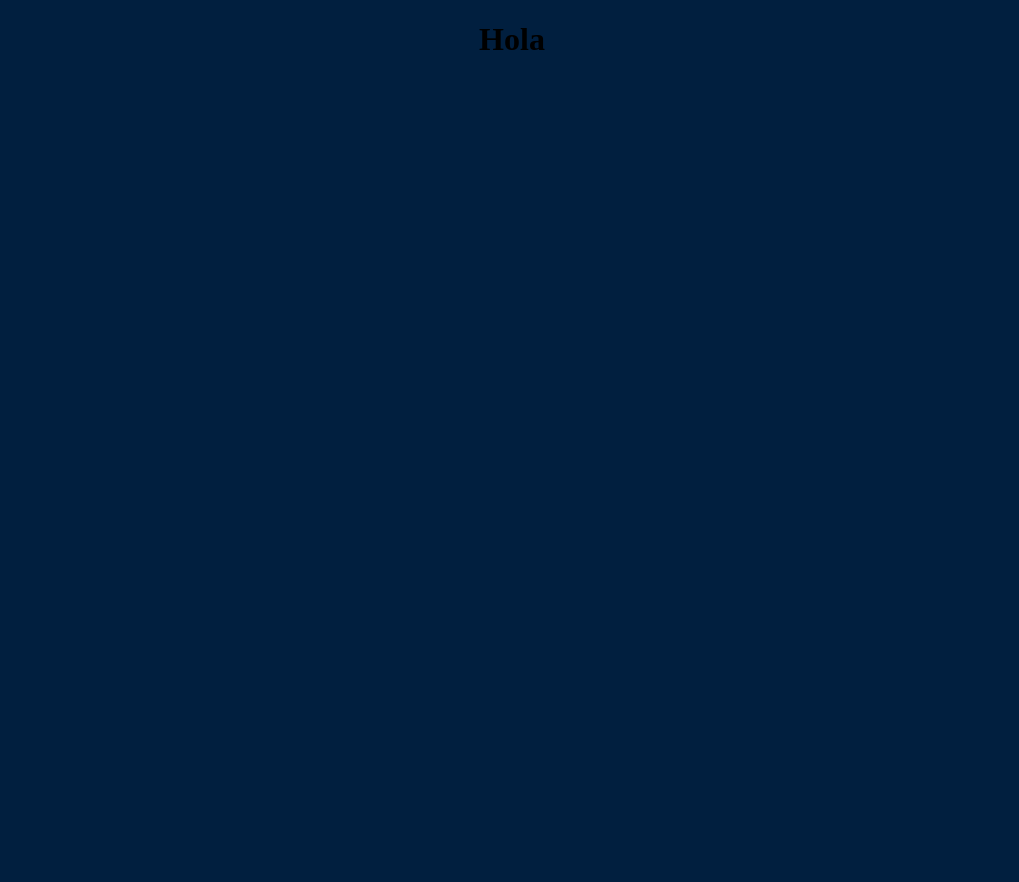
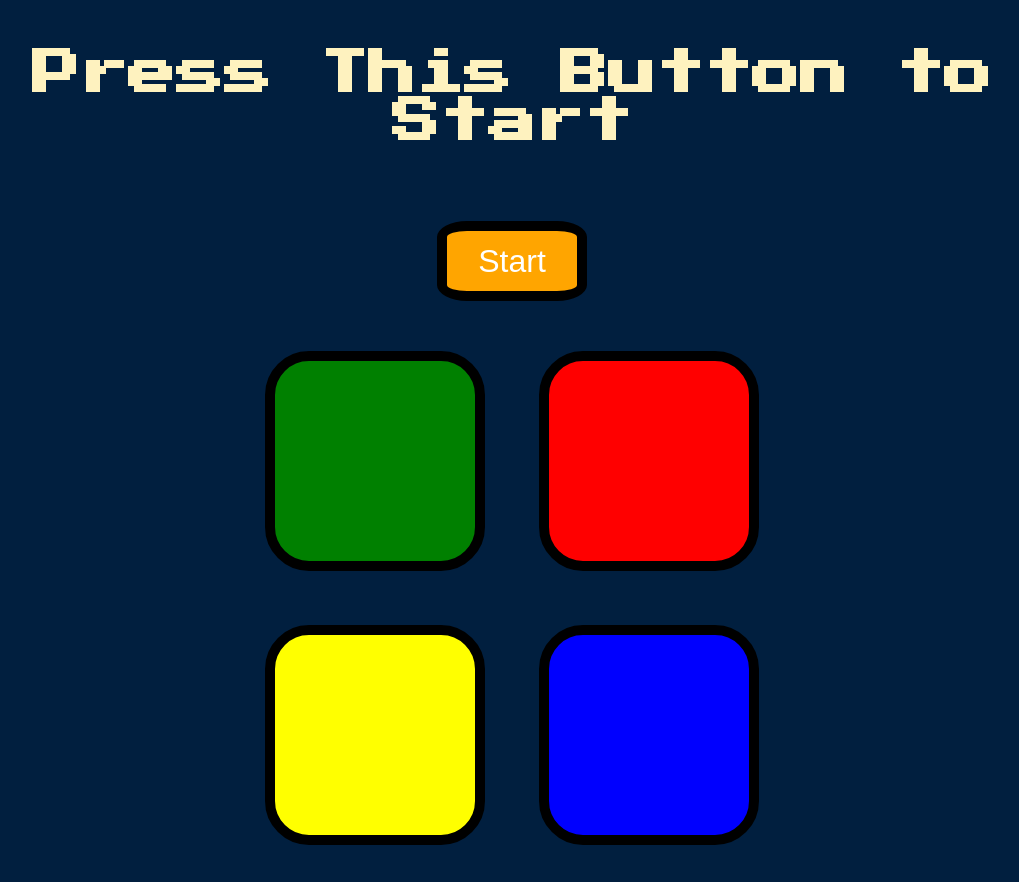
Before and after one commit to MPC-12/Simon, a plain HTML site: page index.html in a window 1280 px wide. Shown: the whole page, without its empty margins (128-1147 px from the left). Before the commit the page ends 800 px from the top, so only its background shows below. Drawn offline with nearby package versions, Linux system fonts and the light colour scheme.

Commit message:
Archivos correctos

```diff
--- a/game.js
+++ b/game.js
@@ -3,28 +3,29 @@ var gamePatern = [];
 var userClickedPattern = [];
 var level = 0;
 
-$(document).keydown( function(event) {
+$(".start").click(function() {
   if (level == 0) {
     nextSequence();
   }
 });
 
-$(".btn").click(function (id){
+$(".btn").click(function (){
   var usenChosenColour = this.id;
   userClickedPattern.push(usenChosenColour);
   pushButton(usenChosenColour);
   if ((userClickedPattern[userClickedPattern.length -1] != gamePatern[userClickedPattern.length -1]) && (gamePatern.length!=0)) {
     level = 0;
-      $("#level-title")[0].innerHTML = "Press A Key to Start";
+      $("#level-title")[0].innerHTML = "Press This Button to Start";
       var audio = new Audio("sounds/wrong.mp3");
       audio.play();
+      $("body")[0].classList.add("game-over");
+      setTimeout( function() {
+        $("body")[0].classList.remove("game-over");    }, 300);
       userClickedPattern.length = 0;
       gamePatern.length = 0;
   } else if (userClickedPattern.length==gamePatern.length) {
     setTimeout( function() {
     userClickedPattern.length = 0;
-    console.log(gamePatern);
-    console.log(userClickedPattern);
     nextSequence();
   }, 1000);
 } else {
--- a/index.html
+++ b/index.html
@@ -3,14 +3,41 @@
 
 <head>
   <meta charset="utf-8">
+  <title>Simon</title>
   <link rel="stylesheet" href="styles.css">
-  <title>SQuery</title>
+  <link href="https://fonts.googleapis.com/css?family=Press+Start+2P" rel="stylesheet">
 </head>
 
 <body>
-  <h1>Hola</h1>
+  <h1 id="level-title">Press This Button to Start</h1>
+  <button type="button" class="start">Start</button>
+  <div class="container">
+    <div lass="row">
+
+      <div type="button" id="green" class="btn green">
+
+      </div>
+
+      <div type="button" id="red" class="btn red">
+
+      </div>
+    </div>
+
+    <div class="row">
+
+      <div type="button" id="yellow" class="btn yellow">
+
+      </div>
+      <div type="button" id="blue" class="btn blue">
+
+      </div>
+
+    </div>
+
+  </div>
+
   <script src="https://ajax.googleapis.com/ajax/libs/jquery/3.5.1/jquery.min.js"></script>
-  <script src="index.js" charset="utf-8"></script>
+  <script src="game.js" charset="utf-8"></script>
 </body>
 
 </html>
--- a/styles.css
+++ b/styles.css
@@ -8,6 +8,8 @@ body {
   font-size: 3rem;
   margin:  5%;
   color: #FEF2BF;
+  margin-bottom: 50px;
+  margin-top: 50px;
 }
 
 .container {
@@ -24,6 +26,18 @@ body {
   width: 200px;
   border: 10px solid black;
   border-radius: 20%;
+}
+
+.start {
+  margin: 25px;
+  display: inline-block;
+  height: 80px;
+  width: 150px;
+  border: 10px solid black;
+  border-radius: 20%;
+  background-color: orange;
+  font-size: 2rem;
+  color: white;
 }
 
 .game-over {
```
